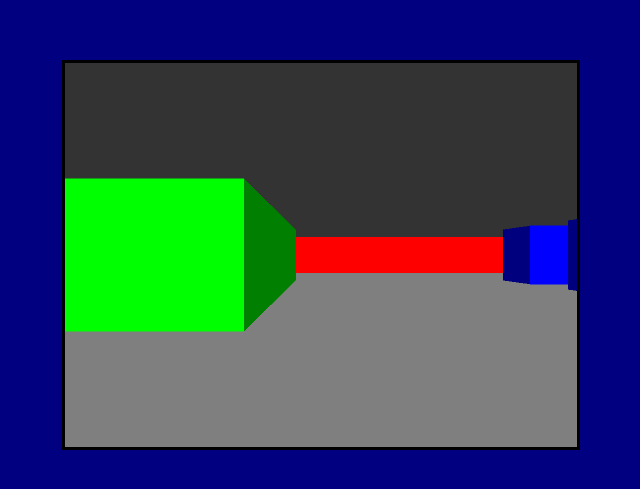
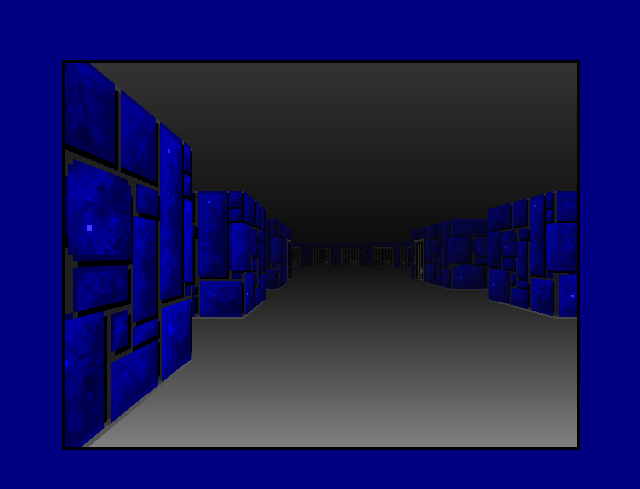
Before and after one commit to JeffBittle/Raycasting-Prototype, a plain HTML site: page index.html in a window 1280 px wide. Shown: the part 145-634 px from the top of the page, without its empty margins (319-959 px from the left). Drawn offline with Linux system fonts and the light colour scheme.

Commit message:
Switched over to using just glMatrix for vectors and optimized the rayDirection equation a bit, added texturing and shading based on distance

```diff
--- a/index.html
+++ b/index.html
@@ -3,7 +3,6 @@
   <head>
     <title>Raycasting Engine test</title>
     <link rel=Stylesheet href="css/raycasting.css" type="text/css" />
-    <script type="text/javascript" src="js/Vector.mjs"></script>
     <script type="text/javascript" src="js/gl-matrix-min.js"></script>
     <script type="text/javascript" src="js/Engine.js"></script>
     <script type="text/javascript" src="js/Main.js"></script>
--- a/js/Main.js
+++ b/js/Main.js
@@ -1,13 +1,13 @@
-const worldMap = [
+/* const worldMap = [
   [1,1,1,1,1,1,1,1,1,1,1,1,1,1,1,1,1,1,1,1,1,1,1,1],
   [1,0,0,0,0,0,0,0,0,0,0,0,0,0,0,0,0,0,0,0,0,0,0,1],
   [1,0,0,0,0,0,0,0,0,0,0,0,0,0,0,0,0,0,0,0,0,0,0,1],
   [1,0,0,0,0,0,0,0,0,0,0,0,0,0,0,0,0,0,0,0,0,0,0,1],
-  [1,0,0,0,0,0,2,2,2,2,2,0,0,0,0,3,0,3,0,3,0,0,0,1],
+  [1,0,0,0,0,0,2,2,2,2,2,0,0,0,0,8,0,7,0,8,0,0,0,1],
   [1,0,0,0,0,0,2,0,0,0,2,0,0,0,0,0,0,0,0,0,0,0,0,1],
-  [1,0,0,0,0,0,2,0,0,0,2,0,0,0,0,3,0,0,0,3,0,0,0,1],
+  [1,0,0,0,0,0,2,0,0,0,2,0,0,0,0,7,0,0,0,7,0,0,0,1],
   [1,0,0,0,0,0,2,0,0,0,2,0,0,0,0,0,0,0,0,0,0,0,0,1],
-  [1,0,0,0,0,0,2,2,0,2,2,0,0,0,0,3,0,3,0,3,0,0,0,1],
+  [1,0,0,0,0,0,2,2,0,2,2,0,0,0,0,5,0,9,0,5,0,0,0,1],
   [1,0,0,0,0,0,0,0,0,0,0,0,0,0,0,0,0,0,0,0,0,0,0,1],
   [1,0,0,0,0,0,0,0,0,0,0,0,0,0,0,0,0,0,0,0,0,0,0,1],
   [1,0,0,0,0,0,0,0,0,0,0,0,0,0,0,0,0,0,0,0,0,0,0,1],
@@ -15,26 +15,52 @@ const worldMap = [
   [1,0,0,0,0,0,0,0,0,0,0,0,0,0,0,0,0,0,0,0,0,0,0,1],
   [1,0,0,0,0,0,0,0,0,0,0,0,0,0,0,0,0,0,0,0,0,0,0,1],
   [1,0,0,0,0,0,0,0,0,0,0,0,0,0,0,0,0,0,0,0,0,0,0,1],
-  [1,4,4,4,4,4,4,4,4,0,0,0,0,0,0,0,0,0,0,0,0,0,0,1],
-  [1,4,0,4,0,0,0,0,4,0,0,0,0,0,0,0,0,0,0,0,0,0,0,1],
-  [1,4,0,0,0,0,5,0,4,0,0,0,0,0,0,0,0,0,0,0,0,0,0,1],
-  [1,4,0,4,0,0,0,0,4,0,0,0,0,0,0,0,0,0,0,0,0,0,0,1],
-  [1,4,0,4,4,4,4,4,4,0,0,0,0,0,0,0,0,0,0,0,0,0,0,1],
-  [1,4,0,0,0,0,0,0,0,0,0,0,0,0,0,0,0,0,0,0,0,0,0,1],
-  [1,4,4,4,4,4,4,4,4,0,0,0,0,0,0,0,0,0,0,0,0,0,0,1],
+  [1,15,15,15,15,15,15,15,15,0,0,0,0,0,0,0,0,0,0,0,0,0,0,1],
+  [1,15,0,15,0,0,0,0,15,0,0,0,0,0,0,0,0,0,0,0,0,0,0,1],
+  [1,15,0,0,0,0,14,0,15,0,0,0,0,0,0,0,0,0,0,0,0,0,0,1],
+  [1,15,0,15,0,0,0,0,15,0,0,0,0,0,0,0,0,0,0,0,0,0,0,1],
+  [1,15,0,15,15,15,15,15,15,0,0,0,0,0,0,0,0,0,0,0,0,0,0,1],
+  [1,15,0,0,0,0,0,0,0,0,0,0,0,0,0,0,0,0,0,0,0,0,0,1],
+  [1,15,15,15,15,15,15,15,15,0,0,0,0,0,0,0,0,0,0,0,0,0,0,1],
   [1,1,1,1,1,1,1,1,1,1,1,1,1,1,1,1,1,1,1,1,1,1,1,1]
+], */
+const worldMap = [
+  [8,8,8,8,8,8,8,8,8,8,8,4,4,6,4,4,6,4,6,4,4,4,6,4],
+  [8,0,0,0,0,0,0,0,0,0,8,4,0,0,0,0,0,0,0,0,0,0,0,4],
+  [8,0,3,3,0,0,0,0,0,8,8,4,0,0,0,0,0,0,0,0,0,0,0,6],
+  [8,0,0,3,0,0,0,0,0,0,0,0,0,0,0,0,0,0,0,0,0,0,0,6],
+  [8,0,3,3,0,0,0,0,0,8,8,4,0,0,0,0,0,0,0,0,0,0,0,4],
+  [8,0,0,0,0,0,0,0,0,0,8,4,0,0,0,0,0,6,6,6,0,6,4,6],
+  [8,8,8,8,0,8,8,8,8,8,8,4,4,4,4,4,4,6,0,0,0,0,0,6],
+  [7,7,7,7,0,7,7,7,7,0,8,0,8,0,8,0,8,4,0,4,0,6,0,6],
+  [7,7,0,0,0,0,0,0,7,8,0,8,0,8,0,8,8,6,0,0,0,0,0,6],
+  [7,0,0,0,0,0,0,0,0,0,0,0,0,0,0,0,8,6,0,0,0,0,0,4],
+  [7,0,0,0,0,0,0,0,0,0,0,0,0,0,0,0,8,6,0,6,0,6,0,6],
+  [7,7,0,0,0,0,0,0,7,8,0,8,0,8,0,8,8,6,4,6,0,6,6,6],
+  [7,7,7,7,0,7,7,7,7,8,8,4,0,6,8,4,8,3,3,3,0,3,3,3],
+  [2,2,2,2,0,2,2,2,2,4,6,4,0,0,6,0,6,3,0,0,0,0,0,3],
+  [2,2,0,0,0,0,0,2,2,4,0,0,0,0,0,0,4,3,0,0,0,0,0,3],
+  [2,0,0,0,0,0,0,0,2,4,0,0,0,0,0,0,4,3,0,0,0,0,0,3],
+  [1,0,0,0,0,0,0,0,1,4,4,4,4,4,6,0,6,3,3,0,0,0,3,3],
+  [2,0,0,0,0,0,0,0,2,2,2,1,2,2,2,6,6,0,0,5,0,5,0,5],
+  [2,2,0,0,0,0,0,2,2,2,0,0,0,2,2,0,5,0,5,0,0,0,5,5],
+  [2,0,0,0,0,0,0,0,2,0,0,0,0,0,2,5,0,5,0,5,0,5,0,5],
+  [1,0,0,0,0,0,0,0,0,0,0,0,0,0,0,0,0,0,0,0,0,0,0,5],
+  [2,0,0,0,0,0,0,0,2,0,0,0,0,0,2,5,0,5,0,5,0,5,0,5],
+  [2,2,0,0,0,0,0,2,2,2,0,0,0,2,2,0,5,0,5,0,0,0,5,5],
+  [2,2,2,2,1,2,2,2,2,2,2,1,2,2,2,5,5,5,5,5,5,5,5,5]
 ],
       mapWidth = mapHeight = 24,
-      TURN_LEFT = 81,
-      UP = 87,
-      TURN_RIGHT = 69,
-      LEFT = 65,
-      DOWN = 83,
-      RIGHT = 68,
-      ALT_LEFT = 37,
-      ALT_UP = 38,
-      ALT_RIGHT = 39
-      ALT_DOWN = 40,
+      TURN_LEFT = "KeyQ",
+      UP = "KeyW",
+      TURN_RIGHT = "KeyE",
+      LEFT = "KeyA",
+      DOWN = "KeyS",
+      RIGHT = "KeyD",
+      ALT_LEFT = "ArrowLeft",
+      ALT_UP = "ArrowUp",
+      ALT_RIGHT = "ArrowRight",
+      ALT_DOWN = "ArrowDown",
       DIRS = [
         [-1, 0],
         [0, -1],
@@ -50,15 +76,19 @@ const worldMap = [
 
 glMatrix.glMatrix.setMatrixArrayType(Array);
 let screen, engine;
-let position = glMatrix.vec2.fromValues(11.5,11.5),
+let wallTex = document.createElement("img"),
+    textureSize = 64;
+let position = glMatrix.vec2.fromValues(10.5,14.5),
     nextPosition = glMatrix.vec2.clone(position),
-    dirIndex = 0,
+    dirIndex = 1,
     moveDirIndex = dirIndex,
     direction = glMatrix.vec2.fromValues(DIRS[dirIndex][0], DIRS[dirIndex][1]),
     nextDirection = glMatrix.vec2.clone(direction),
     plane = glMatrix.vec2.fromValues(PLANES[dirIndex][0], PLANES[dirIndex][1]),
     screenWidth = 512,
     screenHeight = 384,
+    inverseWidth = 1 / screenWidth,
+    gradient,
     turnLeft = turnRight = goLeft = goRight = goForward = goBack = turningLeft = turningRight = moving = false,
     renderNextFrame = true;
 
@@ -155,83 +185,90 @@ function render() {
   if(renderNextFrame) {
     renderNextFrame = false;
   }
-  screen.fillStyle = "#333333";
-  screen.fillRect(0,0, screenWidth, screenHeight / 2);
-  screen.fillStyle = "#7f7f7f";
-  screen.fillRect(0,screenHeight / 2, screenWidth, screenHeight / 2);
+  screen.fillStyle = gradient;
+  screen.fillRect(0,0, screenWidth, screenHeight);
   let cameraX,
       rayDirection = glMatrix.vec2.create(),
       deltaDistance = glMatrix.vec2.create(),
-      sideDistance = new Vector(0,0),
-      map = new Vector(0,0),
-      step = new Vector(0,0),
+      sideDistance = glMatrix.vec2.create(),
+      map = glMatrix.vec2.create(),
+      step = glMatrix.vec2.create(),
       hit,
       side,
       perpendicularWallDistance,
       lineHeight,
       drawStart,
       drawEnd,
-      color;
+      color,
+      leftNormal = glMatrix.vec2.create(),
+      rightNormal = glMatrix.vec2.create(),
+      normalXDelta = glMatrix.vec2.create();
+
+  glMatrix.vec2.normalize(leftNormal, glMatrix.vec2.scaleAndAdd(leftNormal, direction, plane, -1));
+  glMatrix.vec2.normalize(rightNormal, glMatrix.vec2.add(rightNormal, direction, plane));
+  glMatrix.vec2.subtract(normalXDelta, rightNormal, leftNormal);
+  glMatrix.vec2.scale(normalXDelta, normalXDelta, inverseWidth);
+  glMatrix.vec2.copy(rayDirection, leftNormal);
 
   for(let x = 0; x < screenWidth; x++) {
-    cameraX = 2 * x / screenWidth - 1;
-    rayDirection = glMatrix.vec2.scaleAndAdd(rayDirection, direction, plane, cameraX);
+    /* cameraX = 2 * x / screenWidth - 1;
+    glMatrix.vec2.scaleAndAdd(rayDirection, direction, plane, cameraX);
+    map[0] = Math.floor(position[0]);
+    map[1] = Math.floor(position[1]); */
 
-    map.x = Math.floor(position[0]);
-    map.y = Math.floor(position[1]);
+    glMatrix.vec2.floor(map, position);
 
     deltaDistance[0] = Math.abs(1 / rayDirection[0]);
     deltaDistance[1] = Math.abs(1 / rayDirection[1]);
 
     if(rayDirection[0] < 0) {
-      step.x = -1;
-      sideDistance.x = (position[0] - map.x) * deltaDistance[0];
+      step[0] = -1;
+      sideDistance[0] = (position[0] - map[0]) * deltaDistance[0];
     } else {
-      step.x = 1;
-      sideDistance.x = (map.x + 1 - position[0]) * deltaDistance[0];
+      step[0] = 1;
+      sideDistance[0] = (map[0] + 1 - position[0]) * deltaDistance[0];
     }
     if(rayDirection[1] < 0) {
-      step.y = -1;
-      sideDistance.y = (position[1] - map.y) * deltaDistance[1];
+      step[1] = -1;
+      sideDistance[1] = (position[1] - map[1]) * deltaDistance[1];
     } else {
-      step.y = 1;
-      sideDistance.y = (map.y + 1 - position[1]) * deltaDistance[1];
+      step[1] = 1;
+      sideDistance[1] = (map[1] + 1 - position[1]) * deltaDistance[1];
     }
 
-    hit = 0;
-    while(hit === 0) {
-      if(sideDistance.x < sideDistance.y) {
-        sideDistance.x += deltaDistance[0];
-        map.x += step.x;
+    do {
+      if(sideDistance[0] < sideDistance[1]) {
+        sideDistance[0] += deltaDistance[0];
+        map[0] += step[0];
         side = 0;
       } else {
-        sideDistance.y += deltaDistance[1];
-        map.y += step.y;
+        sideDistance[1] += deltaDistance[1];
+        map[1] += step[1];
         side = 1;
       }
-      if(worldMap[map.x][map.y] > 0) {
-        hit = 1;
+      if(worldMap[map[0]][map[1]] > 0) {
+        break;
       }
-    }
+    } while(true);
 
     if(side === 0) {
-      perpendicularWallDistance = (map.x - position[0] + (1 - step.x) / 2) / rayDirection[0];
+      perpendicularWallDistance = (map[0] - position[0] + (1 - step[0]) / 2) / rayDirection[0];
     } else {
-      perpendicularWallDistance = (map.y - position[1] + (1 - step.y) / 2) / rayDirection[1];
+      perpendicularWallDistance = (map[1] - position[1] + (1 - step[1]) / 2) / rayDirection[1];
     }
 
     lineHeight = Math.floor(screenHeight / perpendicularWallDistance);
 
-    drawStart = -lineHeight / 2 + screenHeight / 2;
+    drawStart = Math.floor(-lineHeight / 2 + screenHeight / 2);
     if(drawStart < 0) {
       drawStart = 0;
     }
-    drawEnd = lineHeight / 2 + screenHeight / 2;
+    drawEnd = Math.floor(lineHeight / 2 + screenHeight / 2);
     if(drawEnd >= screenHeight) {
       drawEnd = screenHeight;
     }
 
-    switch(worldMap[map.x][map.y]) {
+    /* switch(worldMap[map[0]][map[1]]) {
       case 1:
         if(side === 1) {
           color = "#7F0000";
@@ -267,9 +304,14 @@ function render() {
           color = "#FFFFFF";
         }
       break;
-    }
+    } */
+    //verticalLine(x, drawStart, drawEnd, color);
 
-    verticalLine(x, drawStart, drawEnd, color);
+    textureLine(position, map, perpendicularWallDistance, rayDirection, side, x, drawStart, drawEnd, lineHeight, wallTex);
+    let fadeIntensity = 1/perpendicularWallDistance * 2.5;
+    verticalLine(x, drawStart, drawEnd, `rgba(10,10,10, ${1 - fadeIntensity})`);
+
+    glMatrix.vec2.add(rayDirection, rayDirection, normalXDelta);
   }
 }
 
@@ -278,8 +320,38 @@ function verticalLine(_x, _start, _end, _color) {
   screen.fillRect(_x, _start, 1, _end - _start);
 }
 
+function textureLine(_position, _map, _perpendicularWallDistance, _rayDirection, _side, _x, _start, _end, _lineHeight, _textureSheet) {
+  let textureIndex = worldMap[_map[0]][_map[1]] - 1;
+  let wallX;
+
+  if(_side === 0) {
+    wallX = _position[1] + _perpendicularWallDistance * _rayDirection[1];
+  } else {
+    wallX = _position[0] + _perpendicularWallDistance * _rayDirection[0];
+  }
+  wallX -= Math.floor(wallX);
+
+  let textureX = Math.floor(wallX * textureSize);
+  if(_side === 0 && _rayDirection[0] > 0) {
+    textureX = textureSize - textureX - 1;
+  }
+  if(_side === 1 && _rayDirection[1] < 0) {
+    textureX = textureSize - textureX - 1;
+  }
+
+  let textureSheetX = textureIndex % 3,
+      textureSheetY = Math.floor(textureIndex / 3),
+      heightRatio = screenHeight / _lineHeight,
+      verticalTextureSegment = (heightRatio >= 1) ? 64 : heightRatio * textureSize,
+      verticalTextureOffset = (verticalTextureSegment === 64) ? 0 : (textureSize - verticalTextureSegment) / 2;
+
+  screen.drawImage(_textureSheet, (textureSheetX * (textureSize * 2)) + textureX,
+                    (textureSheetY * textureSize) + verticalTextureOffset,
+                    1, verticalTextureSegment, _x, Math.round(_start), 1, _end - _start);
+}
+
 function keySet(_evt, _bool) {
-  switch(_evt.keyCode) {
+  switch(_evt.code) {
     case TURN_LEFT:
     case ALT_LEFT:
       turnLeft = _bool;
@@ -314,12 +386,22 @@ function keyReleased(_evt) {
   keySet(_evt, false);
 }
 
-window.onload = function() {
+function main() {
   screen = document.getElementById("screen").getContext("2d");
   screen.canvas.width = screen.canvas.clientWidth = screenWidth;
   screen.canvas.height = screen.canvas.clientHeight = screenHeight;
+  screen.imageSmoothingEnabled = false;
+  gradient = screen.createLinearGradient(0, 0, 0, screenHeight);
+  gradient.addColorStop(0, "#333333");
+  gradient.addColorStop(0.5, "#0A0A0A");
+  gradient.addColorStop(1.0, "#7F7F7F");
   document.addEventListener("keydown", keyPressed);
   document.addEventListener("keyup", keyReleased);
   engine = new Engine(60, 60, update, render);
   engine.start();
 }
+
+window.onload = function() {
+  wallTex.onload = main;
+  wallTex.src = "./resources/Wolf3DWalls.png";
+}
--- a/js/Vector.mjs
+++ /dev/null
@@ -1,328 +0,0 @@
-"use strict";
-
-/******************************************************
- ************** Simple ES6 Vector Class  **************
- ******************************************************
- * Author: Starbeamrainbowlabs
- * Twitter: @SBRLabs
- * Email: feedback at starbeamrainbowlabs dot com
- *
- * From https://gist.github.com/sbrl/69a8fa588865cacef9c0
- ******************************************************
- * Originally written for my 2D Graphics ACW at Hull
- * University.
- ******************************************************
- * Changelog
- ******************************************************
- * 19th December 2015:
-	* Added this changelog.
- * 28th December 2015:
-	* Rewrite tests with klud.js + Node.js
- * 30th January 2016:
-	* Tweak angleFrom function to make it work properly.
- * 31st January 2016:
-	* Add the moveTowards function.
-	* Add the minComponent getter.
-	* Add the maxComponent getter.
-	* Add the equalTo function.
-	* Tests still need to be written for all of the above.
- * 19th September 2016:
-	* Added Vector support to the multiply method.
- * 10th June 2017:
-	* Fixed a grammatical mistake in a comment.
-	* Added Vector.fromBearing static method.
- * 21st October 2017:
- 	* Converted to ES6 module.
- 	* Added Vector.zero and Vector.one constants. Remember to clone them!
- * 4th August 2018: (#LOWREZJAM!)
- 	* Optimised equalTo()
- * 6th August 2018: (#LOWREZJAM again!)
- 	* Added round(), floor(), and ceil()
- * 7th August 2018: (moar #LOWREZJAM :D)
- 	* Added area() and snapTo(grid_size)
- * 10th August 2018: (even more #LOWREZJAM!)
-   * Added Vector support to divide()
-
- * 13th October 2018: (Jeff Bittle Edits)
-   * Fixed limitTo() to prevent raising values lower than the limit up to it
-   * Fixed minComponent() and maxComponent() to return the correct value regardless of negative numbers
-   * Added a function to return a new random 2D unitVector
-   * Removed a couple of redundant comments
-   * Replaced a few still existing 'var' declarations with more appropriate 'let' and 'const' ES6 declaractions
- */
-
-class Vector {
-	constructor(inX, inY) {
-		if(typeof inX != "number")
-			throw new Error("Invalid x value.");
-		if(typeof inY != "number")
-			throw new Error("Invalid y value.");
-
-		this.x = inX;
-		this.y = inY;
-  }
-
-  random2D() {
-    return new Vector((Math.random() * 2) - 1, (Math.random() * 2) - 1).unitVector;
-  }
-
-	/**
-	 * Add another vector to this vector.
-	 * @param	{Vector}	v	The vector to add.
-	 * @return	{Vector}	The current vector. useful for daisy-chaining calls.
-	 */
-	add(v) {
-		this.x += v.x;
-		this.y += v.y;
-
-		return this;
-	}
-
-	/**
-	 * Take another vector from this vector.
-	 * @param  {Vector} v The vector to subtract from this one.
-	 * @return {Vector}   The current vector. useful for daisy-chaining calls.
-	 */
-	subtract(v) {
-		this.x -= v.x;
-		this.y -= v.y;
-
-		return this;
-	}
-
-	/**
-	 * Divide the current vector by a given value.
-	 * @param  {Number|Vector} value The number (or Vector) to divide by.
-	 * @return {Vector}	   The current vector. Useful for daisy-chaining calls.
-	 */
-	divide(value) {
-		if(value instanceof Vector)
-		{
-			this.x /= value.x;
-			this.y /= value.y;
-		}
-		else if(typeof value == "number")
-		{
-			this.x /= value;
-			this.y /= value;
-		}
-		else
-			throw new Error("Can't divide by non-number value.");
-
-		return this;
-	}
-
-	/**
-	 * Multiply the current vector by a given value.
-	 * @param  {Number|Vector} value The number (or Vector) to multiply the current vector by.
-	 * @return {Vector}	   The current vector. useful for daisy-chaining calls.
-	 */
-	multiply(value) {
-		if(value instanceof Vector)
-		{
-			this.x *= value.x;
-			this.y *= value.y;
-		}
-		else if(typeof value == "number")
-		{
-			this.x *= value;
-			this.y *= value;
-		}
-		else
-			throw new Error("Can't multiply by non-number value.");
-
-		return this;
-	}
-
-	/**
-	 * Move the vector towards the given vector by the given amount.
-	 * @param  {Vector} v      The vector to move towards.
-	 * @param  {Number} amount The distance to move towards the given vector.
-	 */
-	moveTowards(v, amount)
-	{
-		// From http://stackoverflow.com/a/2625107/1460422
-		let dir = new Vector(
-			v.x - this.x,
-			v.y - this.y
-		).limitTo(amount);
-		this.x += dir.x;
-		this.y += dir.y;
-
-		return this;
-	}
-
-	/**
-	 * Rounds the x and y components of this vector down to the next integer.
-	 * @return	{Vector}	This vector - useful for diasy-chaining.
-	 */
-	floor() {
-		this.x = Math.floor(this.x);
-		this.y = Math.floor(this.y);
-
-		return this;
-	}
-	/**
-	 * Rounds the x and y components of this vector up to the next integer.
-	 * @return	{Vector}	This vector - useful for diasy-chaining.
-	 */
-	ceil() {
-		this.x = Math.ceil(this.x);
-		this.y = Math.ceil(this.y);
-
-		return this;
-	}
-	/**
-	 * Rounds the x and y components of this vector to the nearest integer.
-	 * @return	{Vector}	This vector - useful for diasy-chaining.
-	 */
-	round() {
-		this.x = Math.round(this.x);
-		this.y = Math.round(this.y);
-
-		return this;
-	}
-
-	/**
-	 * Calculates the 'area' of this vector and returns the result.
-	 * In other words, returns x * y. Useful if you're using a Vector to store
-	 * a size.
-	 * @return {Number} The 'area' of this vector.
-	 */
-	area() {
-		return this.x * this.y;
-	}
-
-	/**
-	 * Snaps this vector to an imaginary square grid with the specified sized
-	 * squares.
-	 * @param	{Number}	grid_size	The size of the squares on the imaginary  grid to which to snap.
-	 * @return	{Vector}	The current vector - useful for daisy-chaining.
-	 */
-	snapTo(grid_size) {
-		this.x = Math.floor(this.x / grid_size) * grid_size;
-		this.y = Math.floor(this.y / grid_size) * grid_size;
-
-		return this;
-	}
-
-	/**
-	 * Limit the length of the current vector to value without changing the
-	 * direction in which the vector is pointing.
-	 * @param  {Number} value The number to limit the current vector's length to.
-	 * @return {Vector}	   The current vector. useful for daisy-chaining calls.
-	 */
-	limitTo(value) {
-		if(typeof value != "number")
-			throw new Error("Can't limit to non-number value.");
-
-    const length = this.length;
-    if(length > value) {
-      this.divide(length);
-      this.multiply(value);
-    }
-
-		return this;
-	}
-
-	/**
-	 * Return the dot product of the current vector and another vector.
-	 * @param  {Vector} v   The other vector we should calculate the dot product with.
-	 * @return {Vector}	 The current vector. Useful for daisy-chaining calls.
-	 */
-	dotProduct(v) {
-		return (this.x * v.x) + (this.y * v.y);
-	}
-
-	/**
-	 * Calculate the angle, in radians, from north to another vector.
-	 * @param  {Vector} v The other vector to which to calculate the angle.
-	 * @return {Vector}	 The current vector. useful for daisy-chaining calls.
-	 */
-	angleFrom(v) {
-		// From http://stackoverflow.com/a/16340752/1460422
-		let angle = Math.atan2(v.y - this.y, v.x - this.x) - (Math.PI / 2);
-		angle += Math.PI/2;
-		if(angle < 0) angle += Math.PI * 2;
-		return angle;
-	}
-
-	/**
-	 * Clones the current vector.
-	 * @return {Vector} A clone of the current vector. Very useful for passing around copies of a vector if you don't want the original to be altered.
-	 */
-	clone() {
-		return new Vector(this.x, this.y);
-	}
-
-	/*
-	 * Returns a representation of the current vector as a string.
-	 * @returns {string} A representation of the current vector as a string.
-	 */
-	toString() {
-		return `(${this.x}, ${this.y})`;
-	}
-
-	/**
-	 * Whether the vector is equal to another vector.
-	 * @param  {Vector} v The vector to compare to.
-	 * @return {boolean}  Whether the current vector is equal to the given vector.
-	 */
-	equalTo(v)
-	{
-		return this.x == v.x && this.y == v.y;
-	}
-
-	/**
-	 * Get the unit vector of the current vector - that is a vector poiting in the same direction with a length of 1. Note that this does *not* alter the original vector.
-	 * @return {Vector} The current vector's unit form.
-	 */
-	get unitVector() {
-		const length = this.length;
-		return new Vector(
-		this.x / length,
-		this.y / length);
-	}
-
-	/**
-	 * Get the length of the current vector.
-	 * @return {Number} The length of the current vector.
-	 */
-	get length() {
-		return Math.sqrt((this.x * this.x) + (this.y * this.y));
-	}
-
-	/**
-	 * Get the value of the minimum component of the vector.
-	 * @return {Number} The minimum component of the vector.
-	 */
-	get minComponent() {
-		return Math.min(Math.abs(this.x), Math.abs(this.y)) === Math.abs(this.x) ? this.x : this.y;
-	}
-
-	/**
-	 * Get the value of the maximum component of the vector.
-	 * @return {Number} The maximum component of the vector.
-	 */
-	get maxComponent() {
-		return Math.max(Math.abs(this.x), Math.abs(this.y)) === Math.abs(this.x) ? this.x : this.y;
-	}
-}
-
-/**
- * Returns a new vector based on an angle and a length.
- * @param	{Number}	angle	The angle, in radians.
- * @param	{Number}	length	The length.
- * @return	{Vector}	A new vector that represents the (x, y) of the specified angle and length.
- */
-Vector.fromBearing = function(angle, length) {
-	return new Vector(
-		length * Math.cos(angle),
-		length * Math.sin(angle)
-	);
-}
-
-Vector.zero = new Vector(0, 0);
-Vector.one = new Vector(1, 1);
-
-//export default Vector;
```
Also changed, not shown: resources/Wolf3DWalls.png (added).
